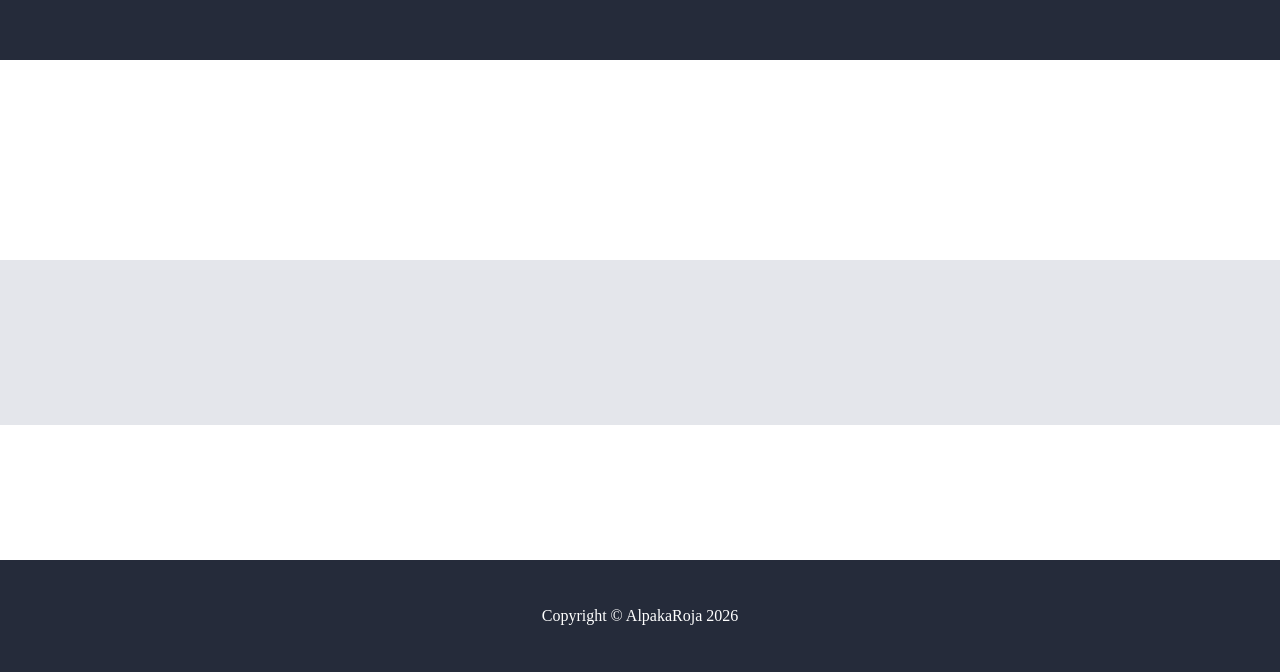
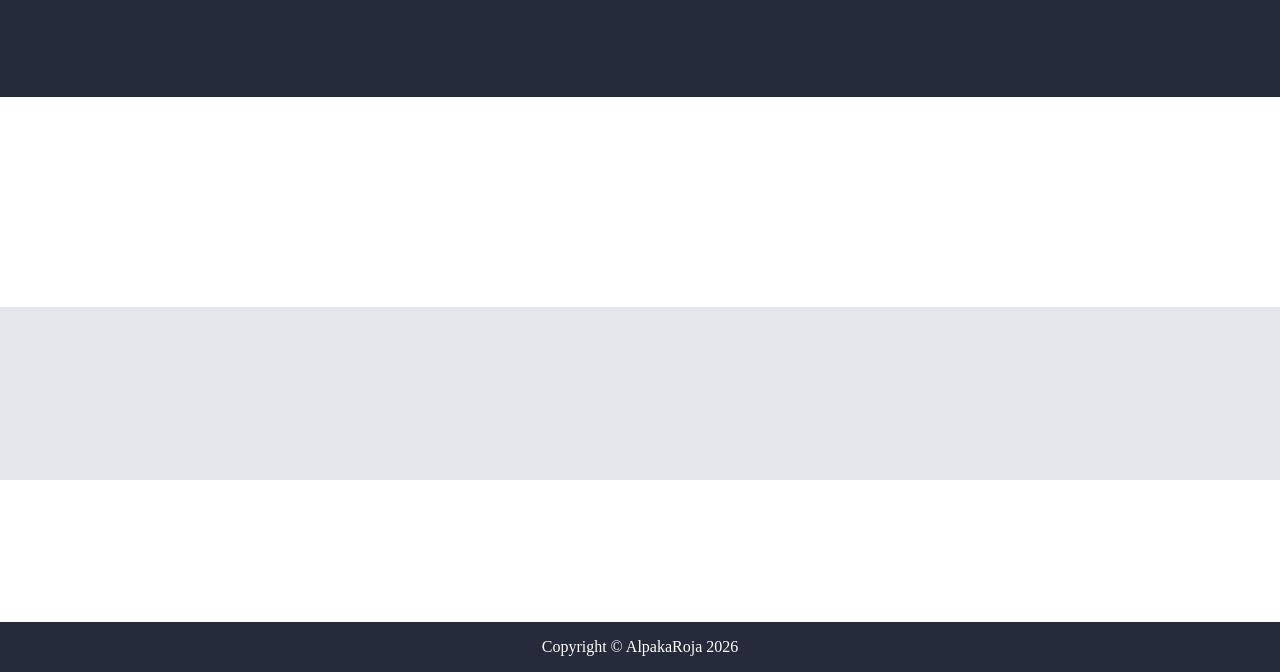
Before and after one commit to Luciano-Oviedo/project-landing-page-top, a plain HTML site: page index.html in a window 1280 px wide. Shown: the part 128-800 px from the top of the page. Drawn offline with Linux system fonts and the light colour scheme.

Commit message:
Remove margin from footer's text and add padding. Modify outer boxes' layout

```diff
--- a/styles.css
+++ b/styles.css
@@ -13,16 +13,21 @@
 }
 
 main {
-    flex: 8 0 auto;
+    flex: 7 0 auto;
 }
 
 footer {
     color: white;
     background-color: rgb(37, 43, 58);
-    flex: 1 0 auto;
+    flex: 0 0 auto;
     display: flex;
     justify-content: center;
     align-items: center;
+}
+
+footer p {
+    margin: 0;
+    padding: 1em;
 }
 
 .information {
```
